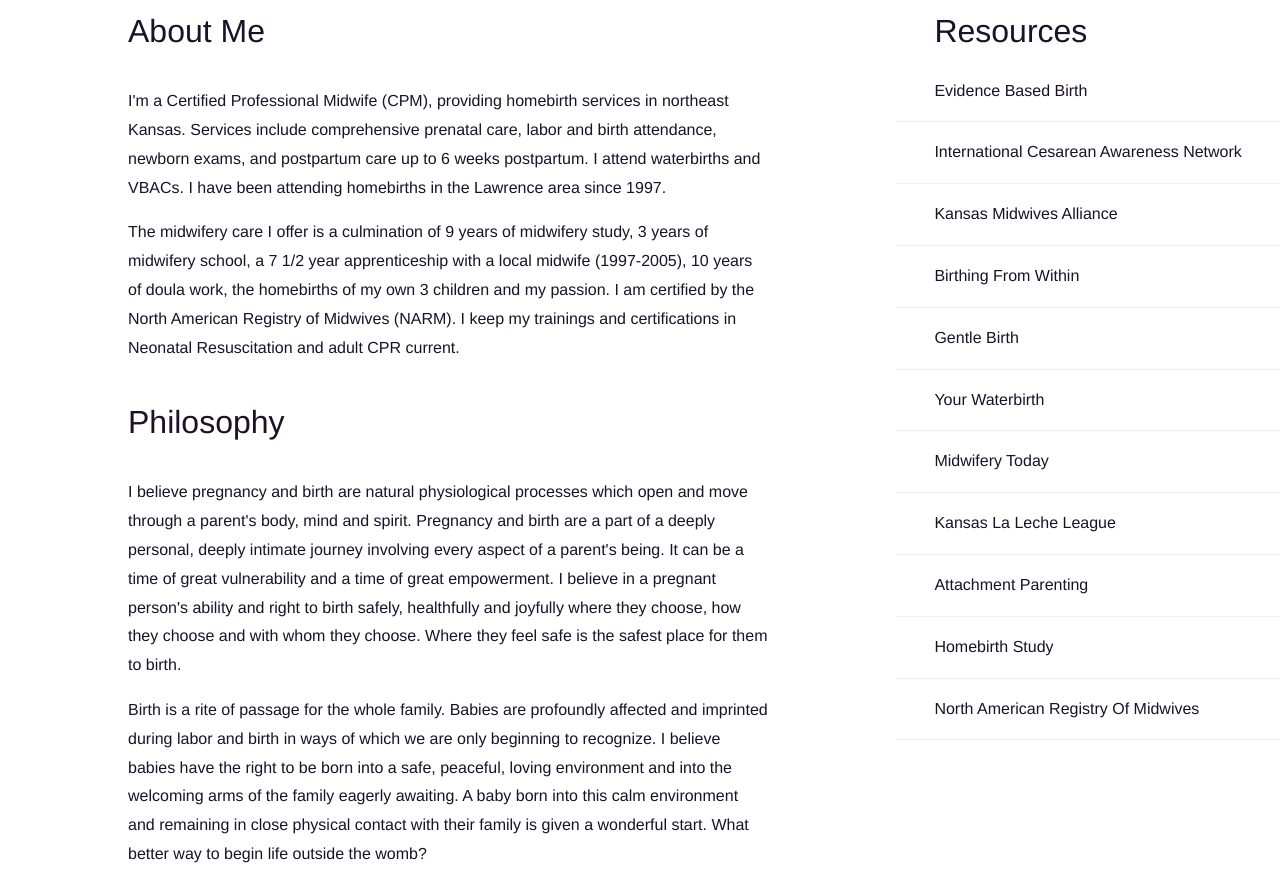
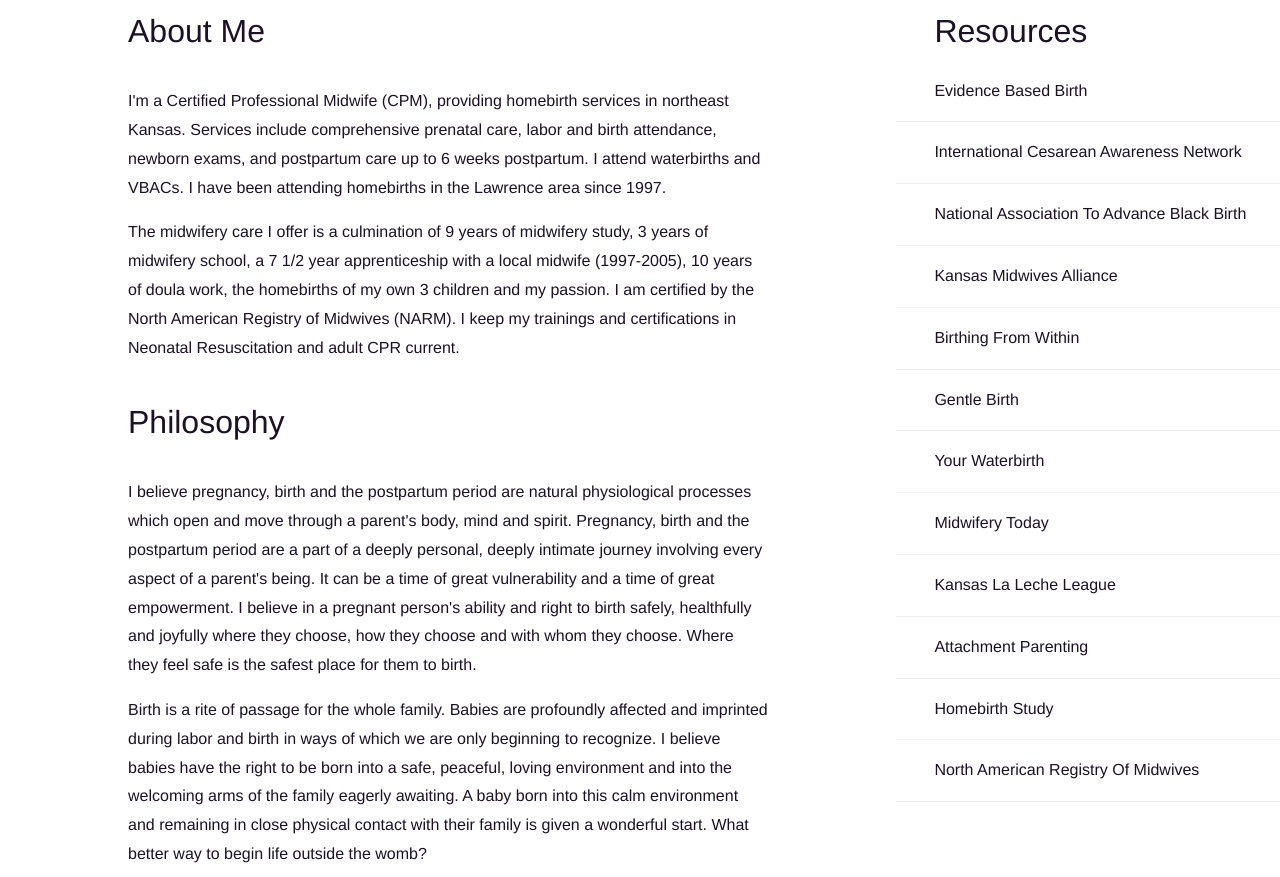
Before and after one commit to cypressf/lawrence-homebirth, a plain HTML site: page index.html in a window 1280 px wide. Shown: the part 349-1226 px from the top of the page. Drawn offline with Linux system fonts and the light colour scheme.

Commit message:
Added "the postpartum period" twice in the text

```diff
--- a/index.html
+++ b/index.html
@@ -35,7 +35,7 @@
 <section id="philosophy">
 <h1>Philosophy</h1>
 <p>
-   I believe pregnancy and birth are natural physiological processes which open and move through a parent's body, mind and spirit. Pregnancy and birth are a part of a deeply personal, deeply intimate journey involving every aspect of a parent's being. It can be a time of great vulnerability and a time of great empowerment. I believe in a pregnant person's ability and right to birth safely, healthfully and joyfully where they choose, how they choose and with whom they choose. Where they feel safe is the safest place for them to birth.
+   I believe pregnancy, birth and the postpartum period are natural physiological processes which open and move through a parent's body, mind and spirit. Pregnancy, birth and the postpartum period are a part of a deeply personal, deeply intimate journey involving every aspect of a parent's being. It can be a time of great vulnerability and a time of great empowerment. I believe in a pregnant person's ability and right to birth safely, healthfully and joyfully where they choose, how they choose and with whom they choose. Where they feel safe is the safest place for them to birth.
 </p>
 <p>
    Birth is a rite of passage for the whole family. Babies are profoundly affected and imprinted during labor and birth in ways of which we are only beginning to recognize. I believe babies have the right to be born into a safe, peaceful, loving environment and into the welcoming arms of the family eagerly awaiting. A baby born into this calm environment and remaining in close physical contact with their family is given a wonderful start. What better way to begin life outside the womb?
@@ -67,6 +67,7 @@
 	<ul>
 		<li><a href="http://evidencebasedbirth.com">Evidence Based Birth</a></li>
 		<li><a href="http://www.ican-online.org/">International Cesarean Awareness Network</a></li>
+		<li><a href="https://thenaabb.org">National Association To Advance Black Birth</a></li>
 		<li><a href="http://www.kansasmidwives.com/KMA/Home.html">Kansas Midwives Alliance</a></li>
 		<li><a href="http://www.birthingfromwithin.com/">Birthing From Within</a></li>
 		<li><a href="http://www.gentlebirth.org/">Gentle Birth</a></li>
```
